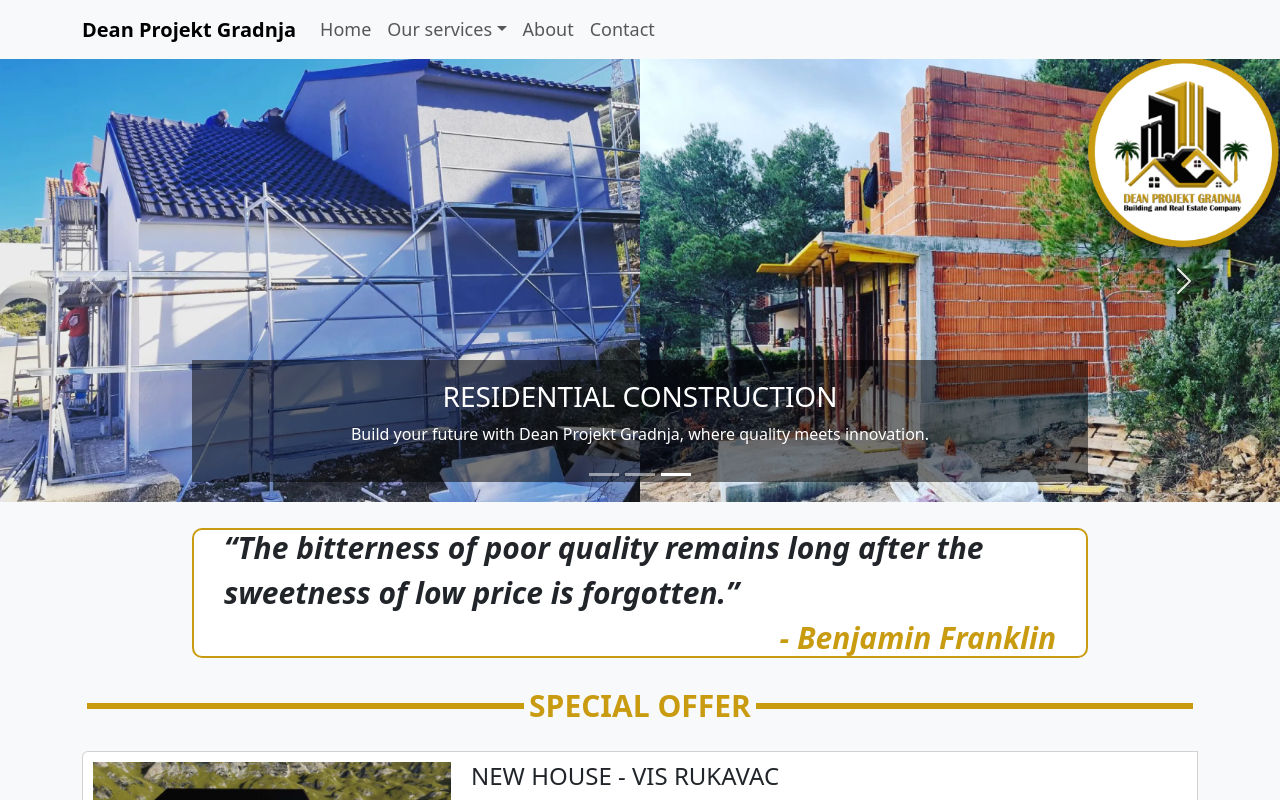
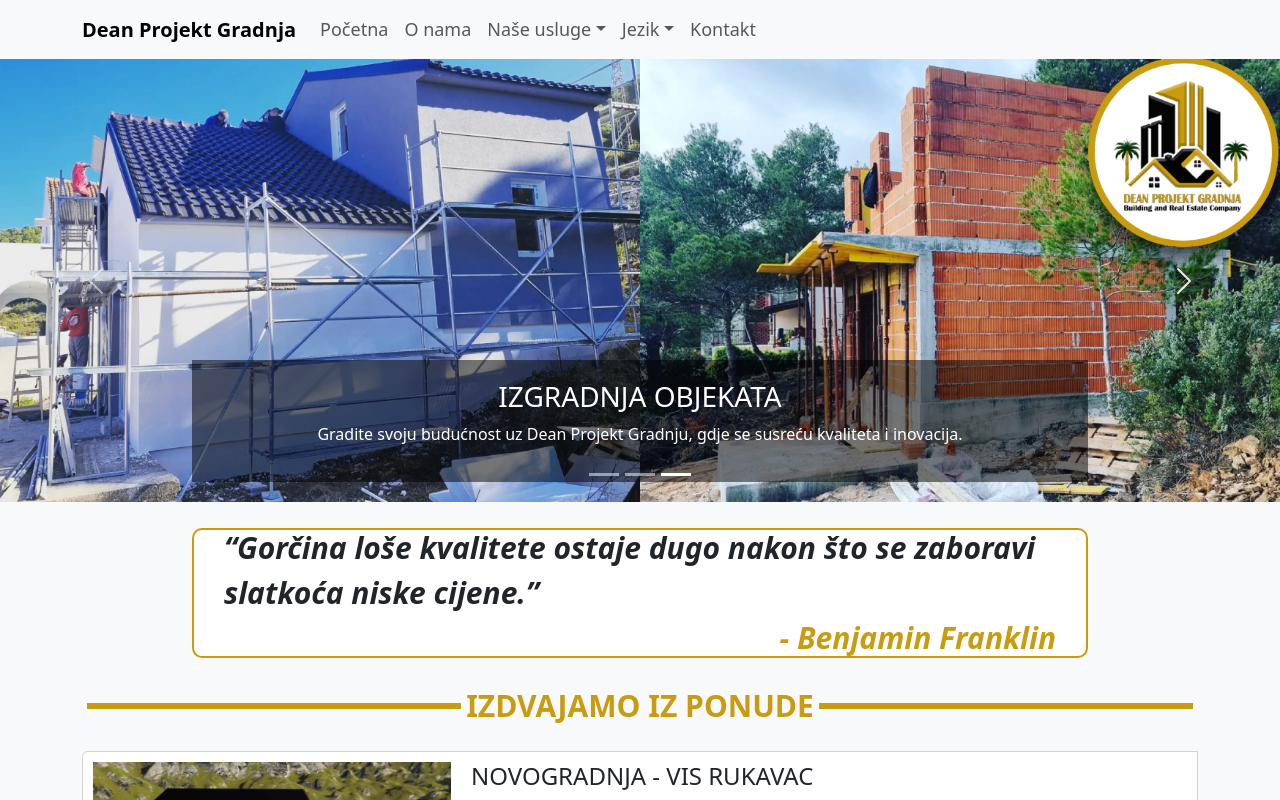
Before and after one commit to steve958/dean-projekt-gradnja, a React (Vite) app: page / in a window 1280 px wide. Both pictures are taken after a click on the button "Next". Shown: the top 800 px of the page. Built offline with nearby package versions, Linux system fonts and the light colour scheme.

Commit message:
language update

```diff
--- a/src/App.tsx
+++ b/src/App.tsx
@@ -1,18 +1,23 @@
 import { Outlet } from "react-router-dom";
+import { useState } from "react";
 import "./App.css";
 import CarouselComponent from "./components/CarouselComponent";
 import NavbarComponent from "./components/NavbarComponent";
 import SpecialOfferComponent from "./components/SpecialOfferComponent";
 import QuoteComponent from "./components/QuoteComponent";
 
+function App() {
+  const [selectedLanguage, setSelectedLanguage] = useState<string>("Croatian");
 
-function App() {
   return (
     <div className="app_container">
-      <NavbarComponent />
-      <CarouselComponent />
-      <QuoteComponent />
-      <SpecialOfferComponent />
+      <NavbarComponent
+        selectedLanguage={selectedLanguage}
+        setSelectedLanguage={setSelectedLanguage}
+      />
+      <CarouselComponent selectedLanguage={selectedLanguage} />
+      <QuoteComponent selectedLanguage={selectedLanguage} />
+      <SpecialOfferComponent selectedLanguage={selectedLanguage} />
       <Outlet />
     </div>
   );
--- a/src/components/CarouselComponent.tsx
+++ b/src/components/CarouselComponent.tsx
@@ -4,7 +4,13 @@ import slika1 from "../assets/realestate1.jpg";
 import slika2 from "../assets/renovation1.jpg";
 import slika3 from "../assets/construction1.jpg";
 
-export default function CarouselComponent() {
+interface Props {
+    selectedLanguage: string;
+}
+
+export default function CarouselComponent(props: Props) {
+    const { selectedLanguage } = props;
+
     return (
         <Carousel className="carousel">
             {/* Slide 1 */}
@@ -12,10 +18,15 @@ export default function CarouselComponent() {
                 <img className="d-block w-100" src={slika2} alt="Second slide" />
 
                 <Carousel.Caption className="caption_container">
-                    <h3>RENOVATION AND ADAPTATION</h3>
+                    <h3>
+                        {selectedLanguage === "English"
+                            ? "RENOVATION AND ADAPTATION"
+                            : "RENOVIRANJE I ADAPTACIJA"}
+                    </h3>
                     <p>
-                        Our team of skilled workers is dedicated to surpassing your
-                        expectations, making your home an expression of your unique style.
+                        {selectedLanguage === "English"
+                            ? "Our team of skilled workers is dedicated to surpassing your expectations, making your home an expression of your unique style."
+                            : "Naš tim kvalificiranih radnika posvećen je prevazilaženju vaših očekivanja, čineći vaš dom izrazom vašeg jedinstvenog stila."}
                     </p>
                 </Carousel.Caption>
                 {/* Slide 2 */}
@@ -23,11 +34,15 @@ export default function CarouselComponent() {
             <Carousel.Item className="carousel_item">
                 <img className="d-block w-100" src={slika1} alt="First slide" />
                 <Carousel.Caption className="caption_container">
-                    <h3>REAL ESTATE SALE</h3>
+                    <h3>
+                        {selectedLanguage === "English"
+                            ? "REAL ESTATE SALE"
+                            : "PRODAJA NEKRETNINA"}
+                    </h3>
                     <p>
-                        We specialize in connecting you with the perfect property, whether
-                        it's your first home, an investment opportunity, or a luxurious
-                        retreat.
+                        {selectedLanguage === "English"
+                            ? "We specialize in connecting you with the perfect property, whether it's your first home, an investment opportunity, or a luxurious retreat."
+                            : "Specijalizirani smo za povezivanje vas sa savršenom nekretninom, bilo da to je vaš prvi dom, prilika za ulaganje ili luksuzna vikendica"}
                     </p>
                 </Carousel.Caption>
             </Carousel.Item>
@@ -37,10 +52,15 @@ export default function CarouselComponent() {
                 <img className="d-block w-100" src={slika3} alt="Third slide" />
 
                 <Carousel.Caption className="caption_container">
-                    <h3>RESIDENTIAL CONSTRUCTION</h3>
+                    <h3>
+                        {selectedLanguage === "English"
+                            ? "RESIDENTIAL CONSTRUCTION"
+                            : "IZGRADNJA OBJEKATA"}
+                    </h3>
                     <p>
-                        Build your future with Dean Projekt Gradnja, where quality meets
-                        innovation.
+                        {selectedLanguage === "English"
+                            ? "Build your future with Dean Projekt Gradnja, where quality meets innovation."
+                            : "Gradite svoju budućnost uz Dean Projekt Gradnju, gdje se susreću kvaliteta i inovacija."}
                     </p>
                 </Carousel.Caption>
             </Carousel.Item>
--- a/src/components/NavbarComponent.tsx
+++ b/src/components/NavbarComponent.tsx
@@ -1,7 +1,19 @@
 import "bootstrap/dist/css/bootstrap.min.css";
 import { Navbar, Nav, Container, NavDropdown } from "react-bootstrap";
 
-export default function NavbarComponent() {
+interface Props {
+    selectedLanguage: string
+    setSelectedLanguage: React.Dispatch<React.SetStateAction<string>>
+}
+
+export default function NavbarComponent(props: Props) {
+
+    const { selectedLanguage, setSelectedLanguage } = props
+
+    const handleLanguageChange = (language: string) => {
+        setSelectedLanguage(language);
+    };
+
     return (
         <Navbar bg="light" expand="lg">
             <Container>
@@ -11,14 +23,28 @@ export default function NavbarComponent() {
                 <Navbar.Toggle aria-controls="navbarNav" />
                 <Navbar.Collapse id="navbarNav">
                     <Nav className="ml-auto" style={{ fontSize: "18px" }}>
-                        <Nav.Link href="/">Home</Nav.Link>
-                        <NavDropdown title="Our services" id="basic-nav-dropdown">
-                            <NavDropdown.Item href="#action/1">Real Estate sale</NavDropdown.Item>
-                            <NavDropdown.Item href="#action/2">Adaptation and renovation</NavDropdown.Item>
-                            <NavDropdown.Item href="#action/3">Residential construction</NavDropdown.Item>
+                        <Nav.Link href="/">{selectedLanguage === 'English' ? 'Home' : 'Početna'}</Nav.Link>
+                        <Nav.Link href="/about">{selectedLanguage === 'English' ? 'About' : 'O nama'}</Nav.Link>
+                        <NavDropdown title={selectedLanguage === 'English' ? "Our services" : "Naše usluge"} id="basic-nav-dropdown">
+                            <NavDropdown.Item href="#action/1">{selectedLanguage === 'English' ? 'Real Estate sale' : 'Prodaja nekretnina'}</NavDropdown.Item>
+                            <NavDropdown.Item href="#action/2">{selectedLanguage === 'English' ? 'Renovation and adaptation' : 'Renoviranje i adaptacija'}</NavDropdown.Item>
+                            <NavDropdown.Item href="#action/3">{selectedLanguage === 'English' ? 'Residential construction' : 'Izgradnja objekata'}</NavDropdown.Item>
                         </NavDropdown>
-                        <Nav.Link href="/about">About</Nav.Link>
-                        <Nav.Link href="/contact">Contact</Nav.Link>
+                        <NavDropdown title={selectedLanguage === 'English' ? "Language" : 'Jezik'} id="language-dropdown">
+                            <NavDropdown.Item
+                                onClick={() => handleLanguageChange("English")}
+                                active={selectedLanguage === "English"}
+                            >
+                                {selectedLanguage === 'English' ? 'English' : 'Engleski'}
+                            </NavDropdown.Item>
+                            <NavDropdown.Item
+                                onClick={() => handleLanguageChange("Croatian")}
+                                active={selectedLanguage === "Croatian"}
+                            >
+                                {selectedLanguage === 'English' ? 'Croatian' : 'Hrvatski'}
+                            </NavDropdown.Item>
+                        </NavDropdown>
+                        <Nav.Link href="/contact">{selectedLanguage === 'English' ? 'Contact' : 'Kontakt'}</Nav.Link>
                     </Nav>
                 </Navbar.Collapse>
             </Container>
--- a/src/components/QuoteComponent.tsx
+++ b/src/components/QuoteComponent.tsx
@@ -1,13 +1,22 @@
 import "./QuoteComponent.css";
 
-export default function QuoteComponent() {
+interface Props {
+    selectedLanguage: string;
+}
+
+export default function QuoteComponent(props: Props) {
+    const { selectedLanguage } = props;
+
     return (
         <div className="quote_container">
             <p>
-                “The bitterness of poor quality remains long after the sweetness of low
-                price is forgotten.”
+                {selectedLanguage === "English"
+                    ? "“The bitterness of poor quality remains long after the sweetness of low price is forgotten.”"
+                    : "“Gorčina loše kvalitete ostaje dugo nakon što se zaboravi slatkoća niske cijene.”"}
             </p>
-            <p style={{ alignSelf: 'flex-end', color: '#C99B11' }}>- Benjamin Franklin</p>
+            <p style={{ alignSelf: "flex-end", color: "#C99B11" }}>
+                - Benjamin Franklin
+            </p>
         </div>
     );
 }
--- a/src/components/SpecialOfferComponent.tsx
+++ b/src/components/SpecialOfferComponent.tsx
@@ -3,30 +3,54 @@ import slika1 from "../assets/specialoffer/srebrnaplaza.jpg";
 import slika2 from "../assets/specialoffer/splitriva.jpg";
 import slika3 from "../assets/specialoffer/kucakut.jpg";
 
-export default function SpecialOfferComponent() {
+interface Props {
+    selectedLanguage: string;
+}
+
+export default function SpecialOfferComponent(props: Props) {
+    const { selectedLanguage } = props;
+
     return (
         <div className="container" style={{ marginTop: "2%" }}>
-            <div className="divider">SPECIAL OFFER</div>
+            <div className="divider">
+                {selectedLanguage === "English"
+                    ? "SPECIAL OFFER"
+                    : "IZDVAJAMO IZ PONUDE"}
+            </div>
             <div className="card-group vgr-cards">
                 <div className="card" style={{ padding: "10px" }}>
                     <div className="card-img-body" style={{ height: "370px" }}>
                         <img className="card-img" src={slika1} alt="Card image cap" />
                     </div>
                     <div className="card-body">
-                        <h4 className="card-title">NEW HOUSE - VIS RUKAVAC</h4>
+                        <h4 className="card-title">
+                            {selectedLanguage === "English"
+                                ? "NEW HOUSE - VIS RUKAVAC"
+                                : "NOVOGRADNJA - VIS RUKAVAC"}
+                        </h4>
                         <p className="card-text">
-                            Newly built 3-room house with move-in deadline Summer 2023.
+                            {selectedLanguage === "English"
+                                ? "Newly built 3-room house with move-in deadline Summer 2023."
+                                : "Novogradnja 3-sobna kuca sa rokom useljenja Ljeto 2023"}
                         </p>
-                        <p>View of the sea and nature.</p>
-                        <p>A quiet neighborhood full of greenery.</p>
+                        <p>
+                            {selectedLanguage === "English"
+                                ? "View of the sea and nature."
+                                : "Pogled na more i prirodu"}
+                        </p>
+                        <p>
+                            {selectedLanguage === "English"
+                                ? "A quiet neighborhood full of greenery."
+                                : "Miran kraj prepun zelenila"}
+                        </p>
                         <a href="#" className="btn btn-outline-secondary">
                             More details
                         </a>
                         <div className="icon_container_right">
                             <svg
                                 xmlns="http://www.w3.org/2000/svg"
-                                width="80"
-                                height="80"
+                                width="50"
+                                height="50"
                                 fill="#C99B11"
                                 className="bi bi-house-door"
                                 viewBox="0 0 16 16"
@@ -54,8 +78,8 @@ export default function SpecialOfferComponent() {
                         <div className="icon_container_left">
                             <svg
                                 xmlns="http://www.w3.org/2000/svg"
-                                width="80"
-                                height="80"
+                                width="50"
+                                height="50"
                                 fill="#C99B11"
                                 className="bi bi-buildings"
                                 viewBox="0 0 16 16"
@@ -82,8 +106,8 @@ export default function SpecialOfferComponent() {
                         <div className="icon_container_right">
                             <svg
                                 xmlns="http://www.w3.org/2000/svg"
-                                width="80"
-                                height="80"
+                                width="50"
+                                height="50"
                                 fill="#C99B11"
                                 className="bi bi-house-door"
                                 viewBox="0 0 16 16"
```
Also changed, not shown: src/components/CardComponents.tsx (+8 -1 lines).
